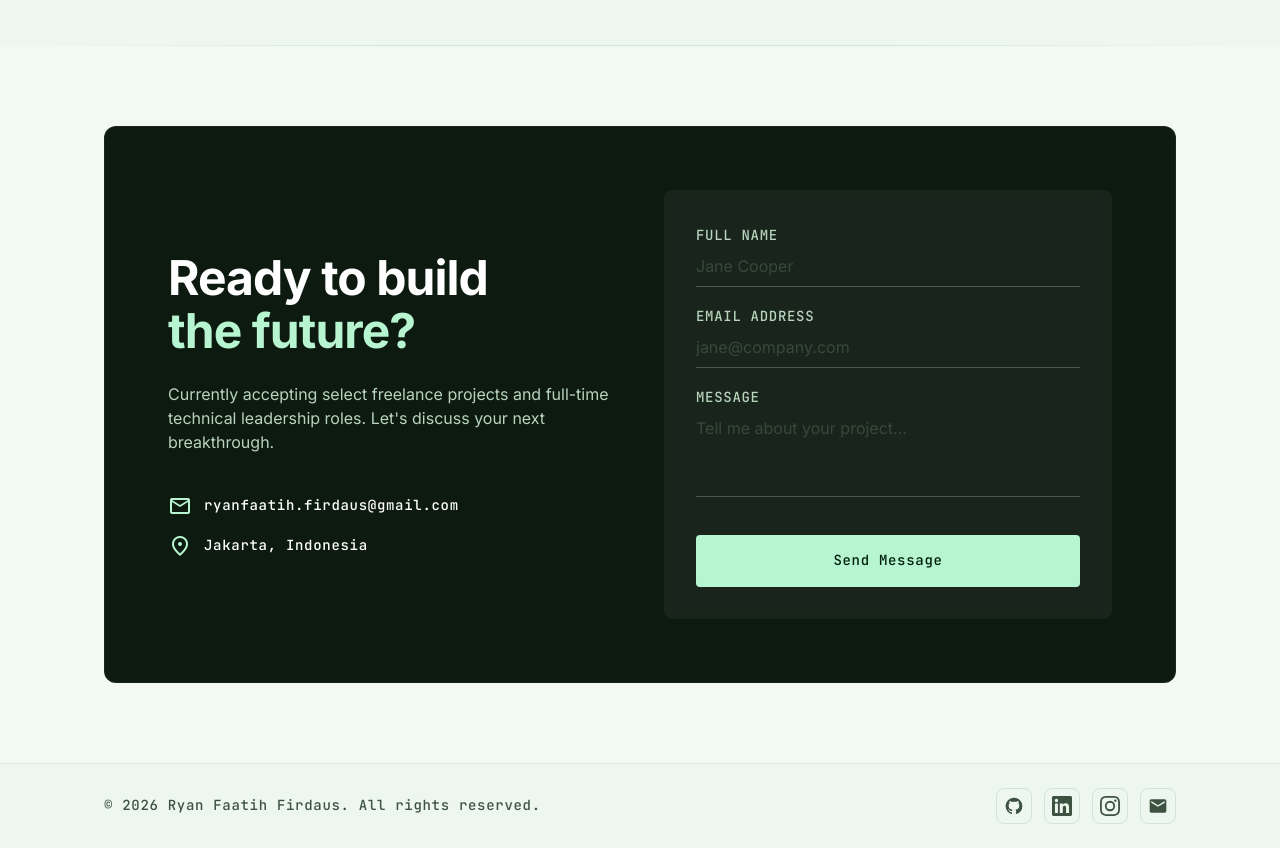
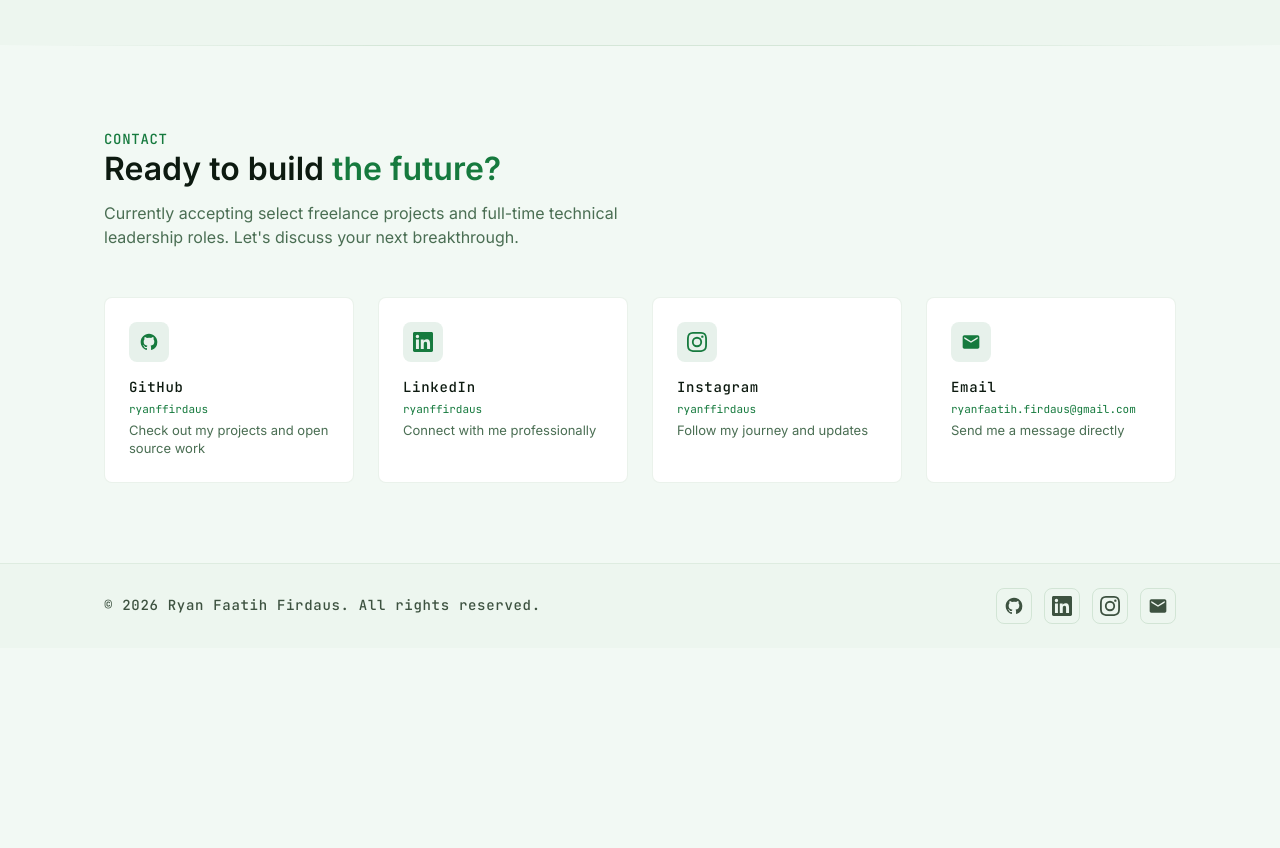
Before and after one commit to ryanffirdaus/portfolio-website, a Next.js app: page / in a window 1280 px wide. Shown: the part 2740-3588 px from the top of the page. After the commit the page ends 3388 px from the top, so only its background shows below. Built offline with nearby package versions, Linux system fonts and the light colour scheme.

Commit message:
feat: enhance ContactSection with dynamic social links and improved layout

```diff
--- a/src/components/home/ContactSection.tsx
+++ b/src/components/home/ContactSection.tsx
@@ -1,86 +1,84 @@
-"use client";
-
 import Reveal from "@/components/ui/Reveal";
 import { personal } from "@/data/personal";
+import { socialLinks } from "@/data/social";
+import Link from "next/link";
+
+const contactOptions = socialLinks.map(({ href, label, icon }) => {
+  const meta: Record<string, { handle: string; description: string }> = {
+    GitHub: {
+      handle: "ryanffirdaus",
+      description: "Check out my projects and open source work",
+    },
+    LinkedIn: {
+      handle: "ryanffirdaus",
+      description: "Connect with me professionally",
+    },
+    Instagram: {
+      handle: "ryanffirdaus",
+      description: "Follow my journey and updates",
+    },
+    Email: {
+      handle: "ryanfaatih.firdaus@gmail.com",
+      description: "Send me a message directly",
+    },
+  };
+  return { href, label, icon, ...meta[label] };
+});
 
 export default function ContactSection() {
   const { contact } = personal;
 
   return (
     <section className="py-section-gap scroll-mt-24" id="contact">
-      <Reveal className="bg-charcoal-deep dark:bg-surface-container rounded-xl p-8 md:p-16 text-white dark:text-on-surface grid md:grid-cols-2 gap-12 items-center ring-1 ring-inset ring-white/5">
-        {/* Info */}
-        <div className="space-y-6">
-          <h2 className="font-display text-display leading-tight">
-            Ready to build <br />
-            <span className="text-primary-fixed">{contact.headingAccent}</span>
+      <Reveal className="space-y-12">
+        {/* Heading */}
+        <div className="space-y-3">
+          <span className="font-label-md text-label-md text-primary tracking-widest uppercase text-[11px]">
+            Contact
+          </span>
+          <h2 className="font-headline-lg text-headline-lg text-charcoal-deep dark:text-on-surface">
+            {contact.heading.replace(contact.headingAccent, "")}{" "}
+            <span className="text-primary">{contact.headingAccent}</span>
           </h2>
-          <p className="font-body-md text-body-md text-outline-variant dark:text-on-surface-variant max-w-md">
+          <p className="font-body-md text-body-md text-secondary dark:text-on-surface-variant max-w-xl">
             {contact.body}
           </p>
-          <div className="space-y-4 pt-4">
-            <div className="flex items-center gap-3">
-              <span className="material-symbols-outlined text-primary-fixed">
-                mail
-              </span>
-              <span className="font-label-md text-label-md">
-                {contact.email}
-              </span>
-            </div>
-            <div className="flex items-center gap-3">
-              <span className="material-symbols-outlined text-primary-fixed">
-                location_on
-              </span>
-              <span className="font-label-md text-label-md">
-                {contact.location}
-              </span>
-            </div>
-          </div>
         </div>
 
-        {/* Form */}
-        <form
-          className="space-y-4 bg-white/5 p-6 md:p-8 rounded-lg backdrop-blur-sm"
-          onSubmit={(e) => e.preventDefault()}
-        >
-          <div className="grid gap-4">
-            {[
-              { label: "Full Name", type: "text", placeholder: "Jane Cooper" },
-              {
-                label: "Email Address",
-                type: "email",
-                placeholder: "jane@company.com",
-              },
-            ].map(({ label, type, placeholder }) => (
-              <div key={label} className="space-y-1">
-                <label className="font-label-md text-label-md text-outline-variant uppercase text-[10px] tracking-widest">
+        {/* Contact cards */}
+        <div className="grid sm:grid-cols-2 lg:grid-cols-4 gap-6">
+          {contactOptions.map(({ href, label, icon, handle, description }) => (
+            <Link
+              key={label}
+              href={href}
+              target={href.startsWith("mailto") ? undefined : "_blank"}
+              rel={
+                href.startsWith("mailto") ? undefined : "noopener noreferrer"
+              }
+              className="group flex flex-col gap-4 p-6 bg-surface-card border border-outline-variant/30 rounded-lg hover:border-primary/60 hover:shadow-[0px_4px_20px_rgba(0,0,0,0.04)] hover:-translate-y-1 transition-all duration-300"
+            >
+              <div className="flex items-center justify-between">
+                <span className="flex items-center justify-center w-10 h-10 rounded-lg bg-primary/10 text-primary group-hover:bg-primary group-hover:text-on-primary transition-all duration-300">
+                  {icon}
+                </span>
+                <span className="material-symbols-outlined text-[16px] text-outline opacity-0 group-hover:opacity-100 group-hover:translate-x-0.5 group-hover:-translate-y-0.5 transition-all duration-200">
+                  open_in_new
+                </span>
+              </div>
+              <div className="space-y-1">
+                <p className="font-label-md text-label-md text-on-surface">
                   {label}
-                </label>
-                <input
-                  type={type}
-                  placeholder={placeholder}
-                  className="w-full bg-transparent border-0 border-b border-outline-variant/30 focus:border-primary-fixed focus:ring-0 text-body-md py-2 px-0 transition-colors placeholder:text-outline-variant/20"
-                />
+                </p>
+                <p className="font-label-md text-[11px] text-primary truncate">
+                  {handle}
+                </p>
+                <p className="font-body-md text-[13px] text-secondary dark:text-on-surface-variant leading-snug">
+                  {description}
+                </p>
               </div>
-            ))}
-            <div className="space-y-1">
-              <label className="font-label-md text-label-md text-outline-variant uppercase text-[10px] tracking-widest">
-                Message
-              </label>
-              <textarea
-                rows={3}
-                placeholder="Tell me about your project..."
-                className="w-full bg-transparent border-0 border-b border-outline-variant/30 focus:border-primary-fixed focus:ring-0 text-body-md py-2 px-0 transition-colors placeholder:text-outline-variant/20 resize-none"
-              />
-            </div>
-          </div>
-          <button
-            type="submit"
-            className="w-full bg-primary-fixed text-on-primary-fixed py-4 rounded font-label-md text-label-md hover:bg-primary-fixed-dim transition-all mt-4"
-          >
-            Send Message
-          </button>
-        </form>
+            </Link>
+          ))}
+        </div>
       </Reveal>
     </section>
   );
```
